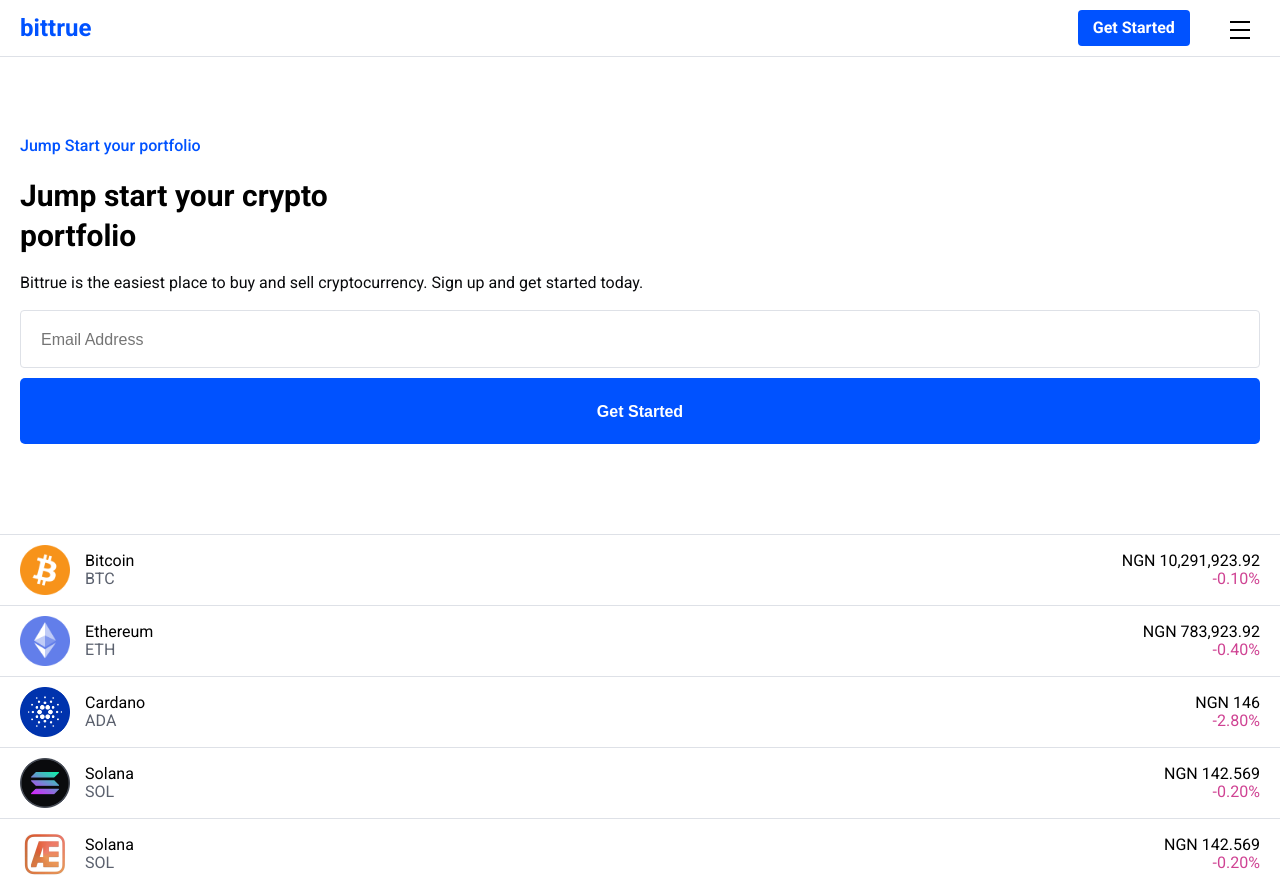
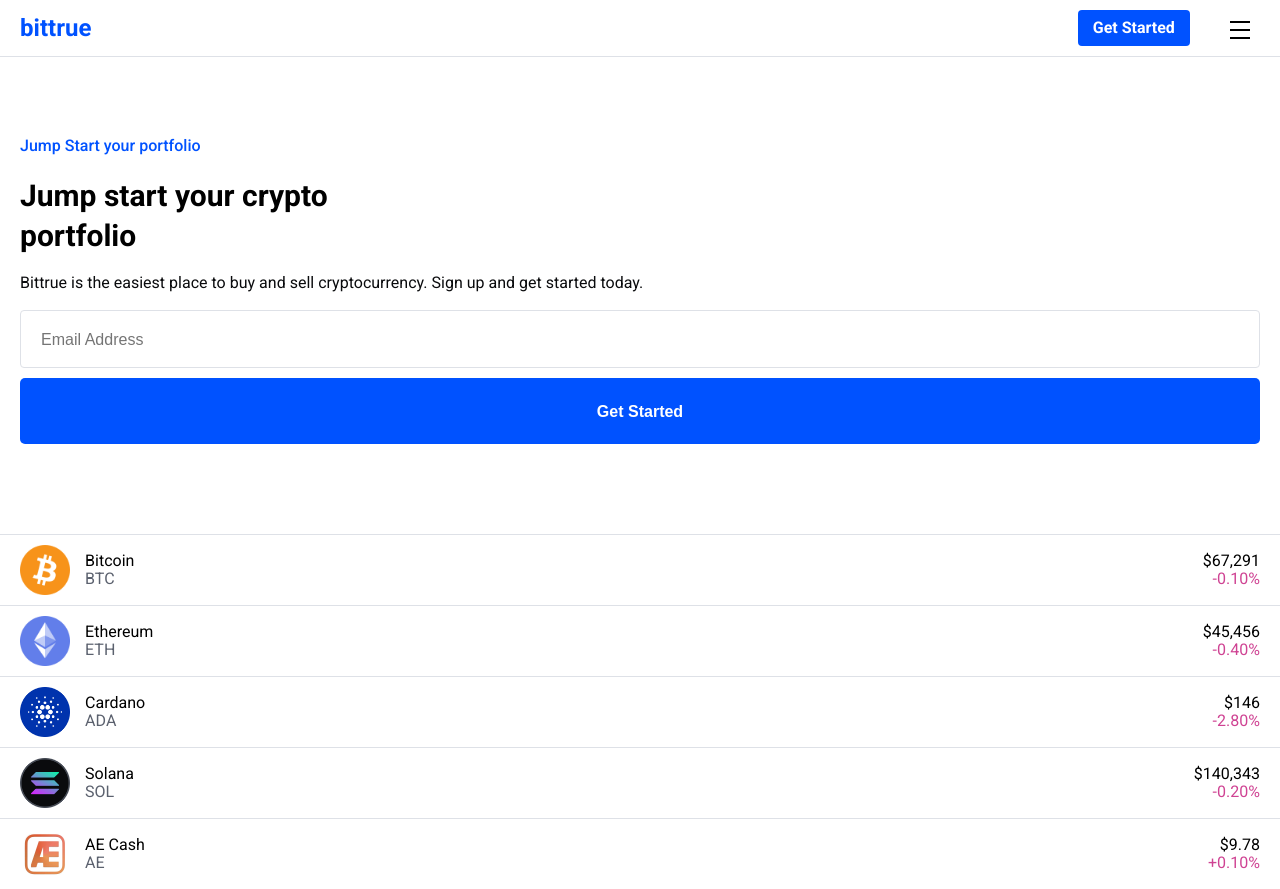
Before and after one commit to Oshioke-Salaki/coin, a React (Vite) app: page / in a window 1280 px wide. Built offline with nearby package versions, Linux system fonts and the light colour scheme.

Commit message:
first commit

```diff
--- a/src/CryptoList.jsx
+++ b/src/CryptoList.jsx
@@ -18,7 +18,7 @@ export default function CryptoList() {
           </div>
         </div>
         <div className="cryptoRight">
-          <h2>NGN 10,291,923.92</h2>
+          <h2>$67,291</h2>
           <h2>-0.10%</h2>
         </div>
       </div>
@@ -31,7 +31,7 @@ export default function CryptoList() {
           </div>
         </div>
         <div className="cryptoRight">
-          <h2>NGN 783,923.92</h2>
+          <h2>$45,456</h2>
           <h2>-0.40%</h2>
         </div>
       </div>
@@ -44,7 +44,7 @@ export default function CryptoList() {
           </div>
         </div>
         <div className="cryptoRight">
-          <h2>NGN 146</h2>
+          <h2>$146</h2>
           <h2>-2.80%</h2>
         </div>
       </div>
@@ -57,7 +57,7 @@ export default function CryptoList() {
           </div>
         </div>
         <div className="cryptoRight">
-          <h2>NGN 142.569</h2>
+          <h2>$140,343</h2>
           <h2>-0.20%</h2>
         </div>
       </div>
@@ -65,13 +65,13 @@ export default function CryptoList() {
         <div className="cryptoLeft">
           <img src={ae} alt="" />
           <div className="cryptoName">
-            <h2>Solana</h2>
-            <h2>SOL</h2>
+            <h2>AE Cash</h2>
+            <h2>AE</h2>
           </div>
         </div>
         <div className="cryptoRight">
-          <h2>NGN 142.569</h2>
-          <h2>-0.20%</h2>
+          <h2>$9.78</h2>
+          <h2>+0.10%</h2>
         </div>
       </div>
     </div>
```
